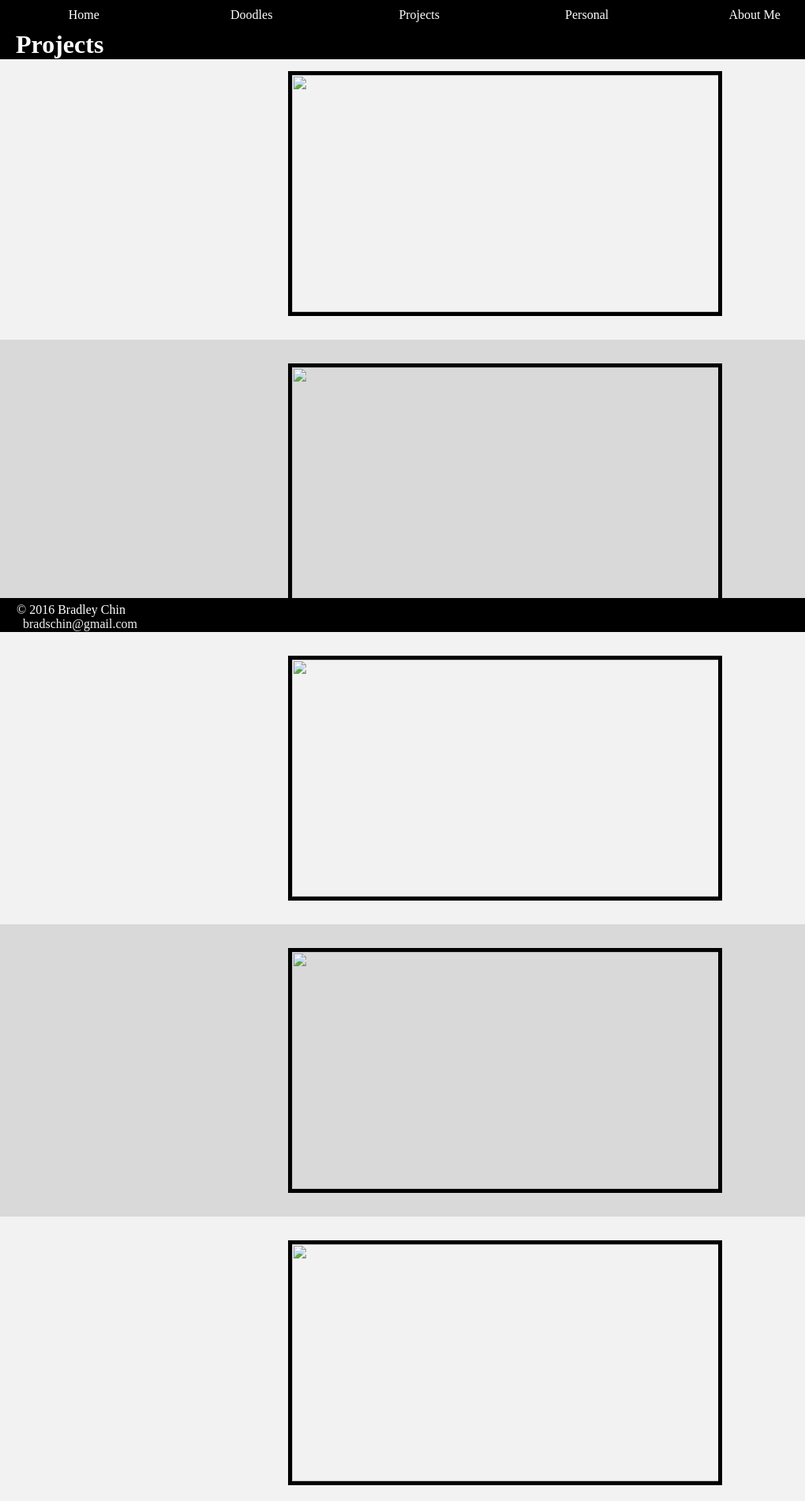
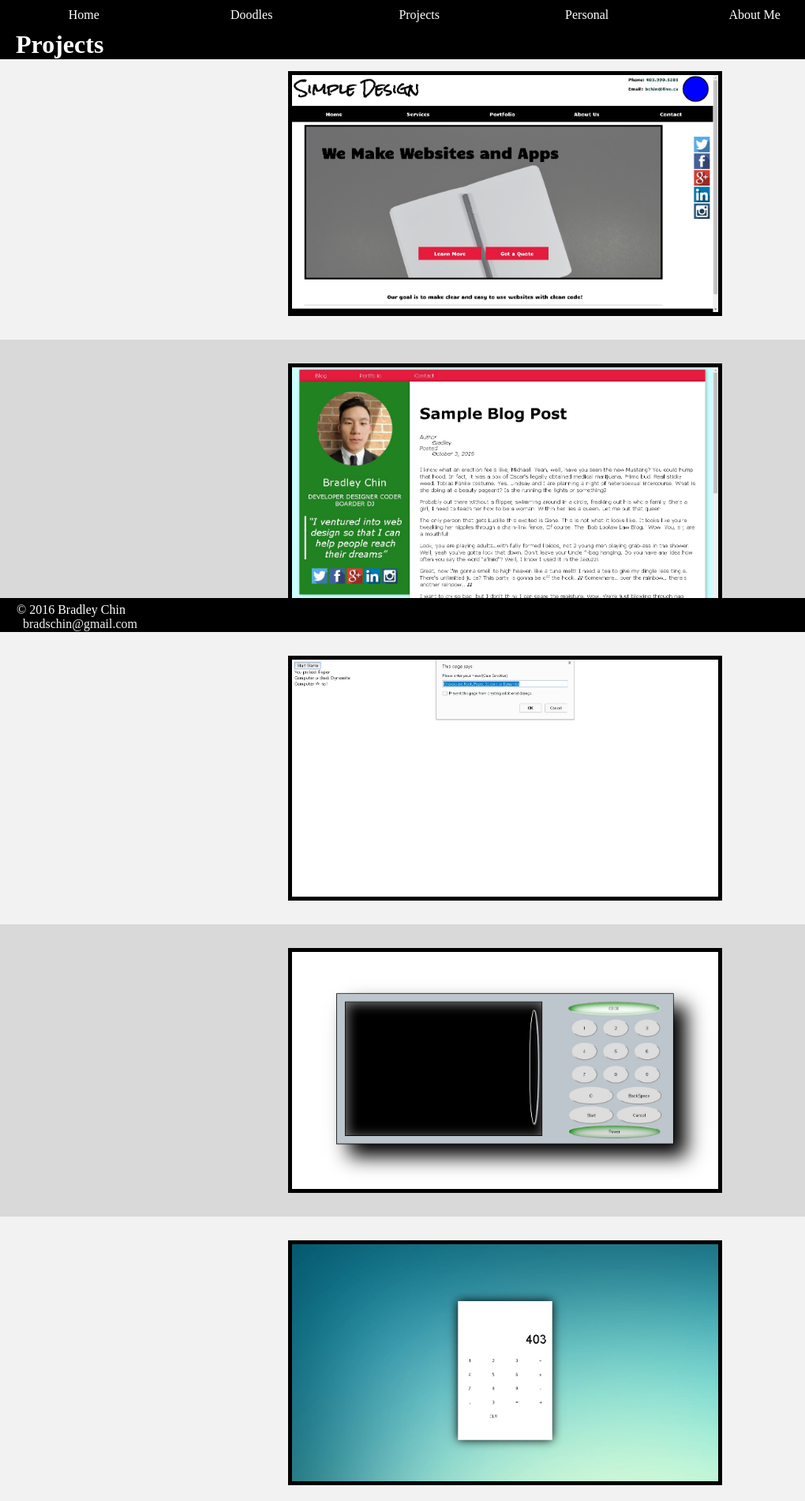
Before and after one commit to bradleychin/bradleychin.github.io, a plain HTML site: page projects/index.html in a window 1280 px wide. Shown: the top 1900 px of the page at 79% size, 0-1020 px from the left. Drawn offline with Linux system fonts and the light colour scheme; a web font is replaced by a local one.

Commit message:
fixed img src links

```diff
--- a/projects/index.html
+++ b/projects/index.html
@@ -34,7 +34,7 @@
 	<div class="bodycell">
 		<div class="container">
 			<div class="card">
-			<div class="front"><img src="screenshots/cpnt260.jpeg"></div>
+			<div class="front"><img src="../screenshots/cpnt260.jpeg"></div>
 			<div class="back">
 			<h2>CPNT 260 Final Assignment</h2>
 			<h3>About</h3>
@@ -50,7 +50,7 @@
 	<div class="bodycell">
 		<div class="container">
 			<div class="card">
-			<div class="front"><img src="screenshots/sass.jpg"></div>
+			<div class="front"><img src="../screenshots/sass.jpg"></div>
 			<div class="back">
 			<h2>SASS Project</h2>
 			<h3>About</h3>
@@ -66,7 +66,7 @@
 	<div class="bodycell">
 		<div class="container">
 			<div class="card">
-			<div class="front"><img src="screenshots/rpsd.jpg"></div>
+			<div class="front"><img src="../screenshots/rpsd.jpg"></div>
 			<div class="back">
 			<h2>Javascript Simple Game</h2>
 			<h3>About</h3>
@@ -82,7 +82,7 @@
 	<div class="bodycell">
 		<div class="container">
 			<div class="card">
-			<div class="front"><img src="screenshots/microwave.jpg"></div>
+			<div class="front"><img src="../screenshots/microwave.jpg"></div>
 			<div class="back">
 			<h2>Javascript Microwave</h2>
 			<h3>About</h3>
@@ -98,7 +98,7 @@
 	<div class="bodycell">
 		<div class="container">
 			<div class="card">
-			<div class="front"><img src="screenshots/calculator.jpg"></div>
+			<div class="front"><img src="../screenshots/calculator.jpg"></div>
 			<div class="back">
 			<h2>Javascript Calculator</h2>
 			<h3>About</h3>
@@ -114,7 +114,7 @@
 	<div class="bodycell">
 		<div class="container">
 			<div class="card">
-			<div class="front"><img src="screenshots/library.jpg"></div>
+			<div class="front"><img src="../screenshots/library.jpg"></div>
 			<div class="back">
 			<h2>Javascript Library Checkout</h2>
 			<h3>About</h3>
@@ -130,7 +130,7 @@
 	<div class="bodycell">
 		<div class="container">
 			<div class="card">
-			<div class="front"><img src="screenshots/wordpress.jpg"></div>
+			<div class="front"><img src="../screenshots/wordpress.jpg"></div>
 			<div class="back">
 			<h2>Custom Wordpress Theme</h2>
 			<h3>About</h3>
```
